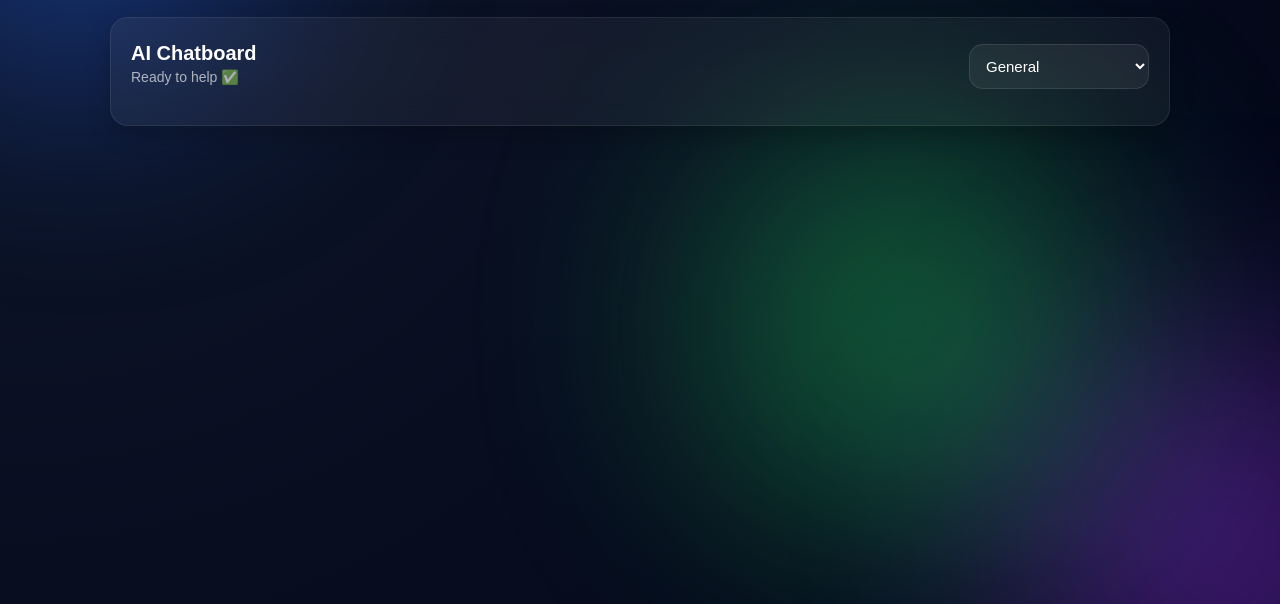
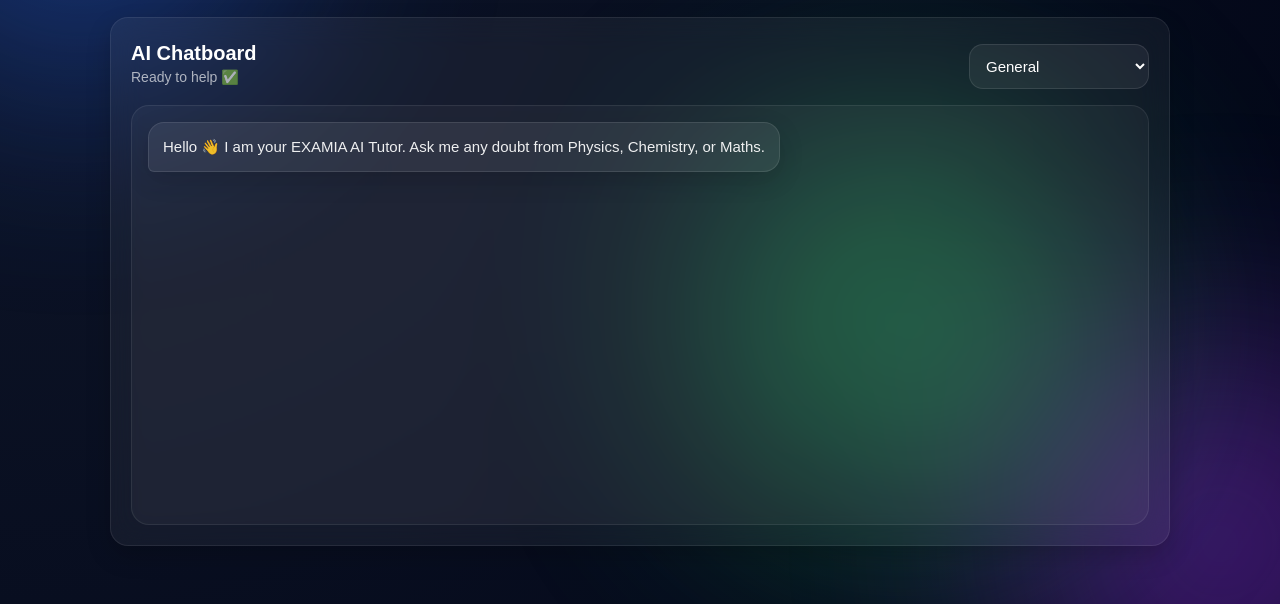
Before and after one commit to abhishek-here8/examia, a plain HTML site: page chat.html in a window 1280 px wide. Shown: the part 196-800 px from the top of the page. Drawn offline with Linux system fonts and the light colour scheme.

Commit message:
Update chat.html

```diff
--- a/chat.html
+++ b/chat.html
@@ -52,5 +52,10 @@
           <option value="maths">Maths</option>
         </select>
       </div>
-
-      <div
+      <div id="chatBox" class="chatBox">
+  <div class="chatRow ai">
+    <div class="chatBubble aiBubble">
+      Hello 👋 I am your EXAMIA AI Tutor. Ask me any doubt from Physics, Chemistry, or Maths.
+    </div>
+  </div>
+</div>
```
